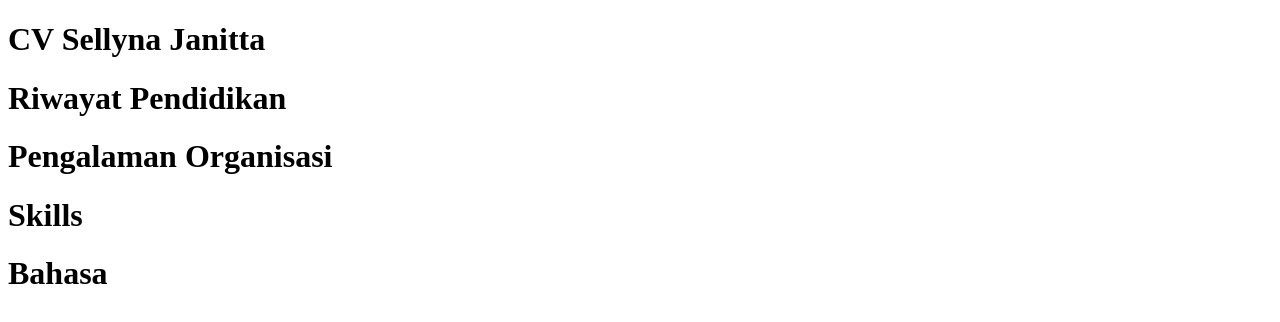
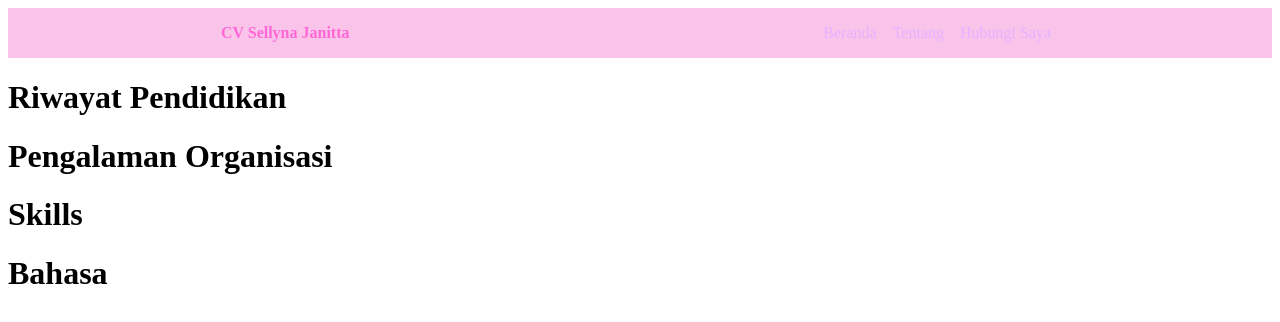
Before and after one commit to hamjiesandwich/hamjiesandwich.github.io, a plain HTML site: page index.html in a window 1280 px wide. Drawn offline with Linux system fonts and the light colour scheme.

Commit message:
Add files via upload

```diff
--- a/index.html
+++ b/index.html
@@ -9,7 +9,17 @@
 </head>
 <body>
     <header>
-        <h1>CV Sellyna Janitta</h1>
+        <nav>
+            <div class="logo"> CV Sellyna Janitta
+            </div>
+            <ul>
+                <li><a href="#">Beranda</a></li>
+                <li><a href="#">Tentang</a></li>
+                <li><a href="#">Hubungi Saya</a></li>
+            </ul>
+
+        </nav>
+
     </header>
     <main>
         <h1>Riwayat Pendidikan</h1>
--- a/style.css
+++ b/style.css
@@ -0,0 +1,27 @@
+nav {
+    display: flex;
+    flex-direction: row;
+    background-color:rgb(250, 196, 234);
+    color: rgb(255, 103, 214);
+    justify-content: space-around;
+    align-items: center;
+}
+nav ul {
+    display: flex;
+    flex-direction: row;
+    list-style: none;
+}
+nav a{
+    margin-left: 0.5rem;
+    margin-right: 0.5rem;
+    text-decoration: none;
+    color: rgb(228, 178, 255);
+}
+nav a:hover{
+    color:rgb(183, 242, 255)
+    text-decoration: underline;
+}
+nav .logo{
+    font-weight: bold;
+    fomnt-size: 1.5rem;
+}
```
